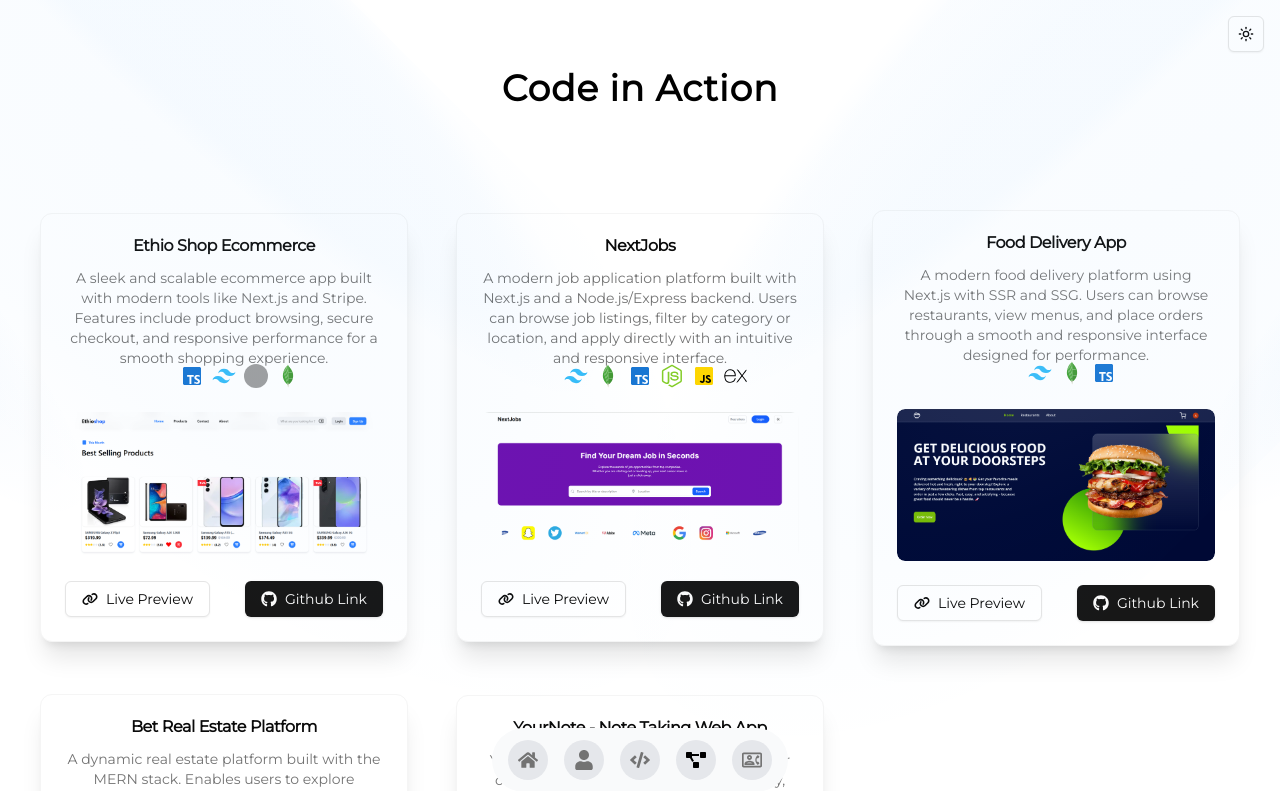
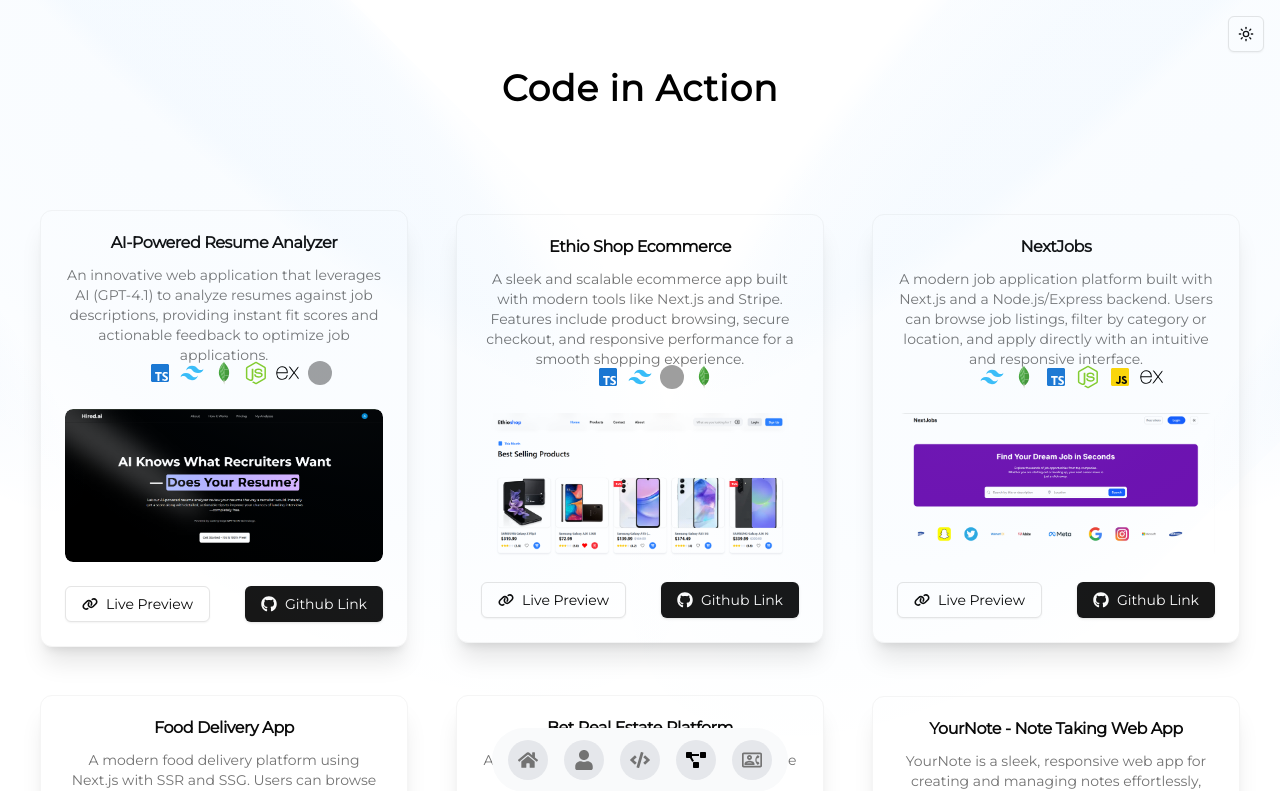
Before and after one commit to Ketoransile/Portfolio, a Next.js app: page /projects in a window 1280 px wide. Shown: the top 791 px of the page. Built offline with nearby package versions, Linux system fonts and the light colour scheme; grey boxes are pictures that could not be loaded.

Commit message:
Add AI-Powered Resume Analyzer project
Refactor code structure for improved readability and maintainability

```diff
--- a/src/app/projects/page.tsx
+++ b/src/app/projects/page.tsx
@@ -13,11 +13,32 @@ export type Project = {
   iconLists: string[];
   liveLink: string;
   githubLink: string;
+  backend_githubLink?: string;
 };
 
 const projects: Project[] = [
   {
-    id: 1,
+    id: 1, // Assign a new unique ID
+    title: "AI-Powered Resume Analyzer",
+    description:
+      "An innovative web application that leverages AI (GPT-4.1) to analyze resumes against job descriptions, providing instant fit scores and actionable feedback to optimize job applications.",
+    img: "/projectsPictures/resumeAnalyzer.png", // **Suggesting a new image path here, you'll need to create or use an appropriate image.**
+    iconLists: [
+      "/techIcons/next.svg",
+      "/techIcons/typescript.svg",
+      "/techIcons/tailwind.svg",
+      "/techIcons/mongodb.svg", // Assuming MongoDB for the backend, adjust if different
+      "/techIcons/node.svg", // Assuming Node.js for backend, adjust if different
+      "/techIcons/express.svg", // Assuming Express for backend, adjust if different
+      "/techIcons/openai.svg", // Representing the AI aspect (GPT-4.1)
+    ],
+    liveLink: "https://resume-analyzer-frontend-delta.vercel.app/",
+    githubLink: "https://github.com/Ketoransile/ResumeAnalyzerFrontend", // This is the frontend link
+    // Consider adding a backend_githubLink if you have a separate backend repo
+    backend_githubLink: "https://github.com/Ketoransile/ResumeAnalyzerBackend", // Example if you have a separate backend repo
+  },
+  {
+    id: 2,
     title: "Ethio Shop Ecommerce",
     description:
       "A sleek and scalable ecommerce app built with modern tools like Next.js and Stripe. Features include product browsing, secure checkout, and responsive performance for a smooth shopping experience.",
@@ -33,7 +54,7 @@ const projects: Project[] = [
     githubLink: "https://github.com/Ketoransile/EthioShop",
   },
   {
-    id: 2,
+    id: 3,
     title: "NextJobs",
     description:
       "A modern job application platform built with Next.js and a Node.js/Express backend. Users can browse job listings, filter by category or location, and apply directly with an intuitive and responsive interface.",
@@ -51,7 +72,7 @@ const projects: Project[] = [
     githubLink: "https://github.com/Ketoransile/JobPortal", // Update if repo name changes
   },
   {
-    id: 3,
+    id: 4,
     title: "Food Delivery App",
     description:
       "A modern food delivery platform using Next.js with SSR and SSG. Users can browse restaurants, view menus, and place orders through a smooth and responsive interface designed for performance.",
@@ -66,7 +87,7 @@ const projects: Project[] = [
     githubLink: "https://github.com/Ketoransile/FoodDeliveryNextjs",
   },
   {
-    id: 4,
+    id: 5,
     title: "Bet Real Estate Platform",
     description:
       "A dynamic real estate platform built with the MERN stack. Enables users to explore properties, connect with agents, and manage listings through a clean, responsive interface and robust backend.",
@@ -82,7 +103,7 @@ const projects: Project[] = [
     githubLink: "https://github.com/Ketoransile/Bet-Real-EstateProject",
   },
   {
-    id: 5,
+    id: 6,
     title: "YourNote - Note Taking Web App",
     description:
       "YourNote is a sleek, responsive web app for creating and managing notes effortlessly, backed by a reliable and robust backend",
```
Also changed, not shown: public/projectsPictures/resumeAnalyzer.png (added).
